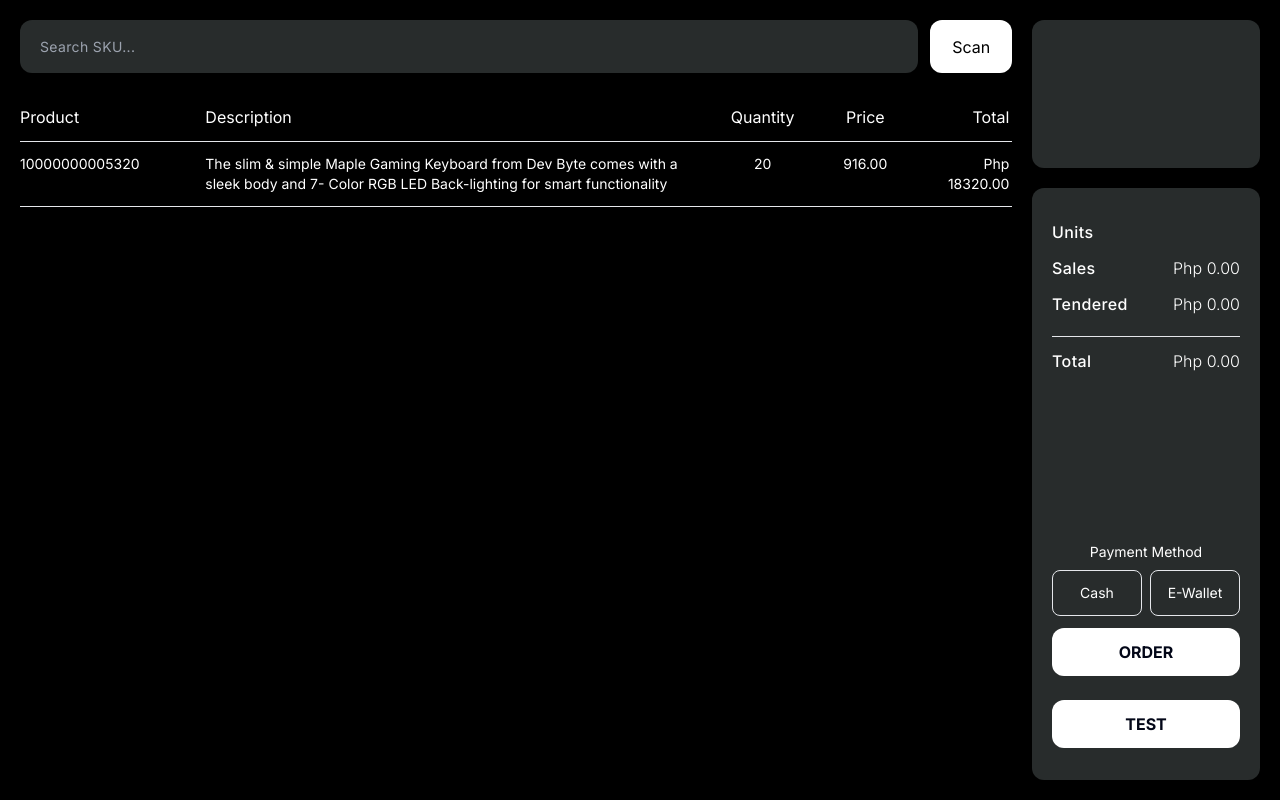
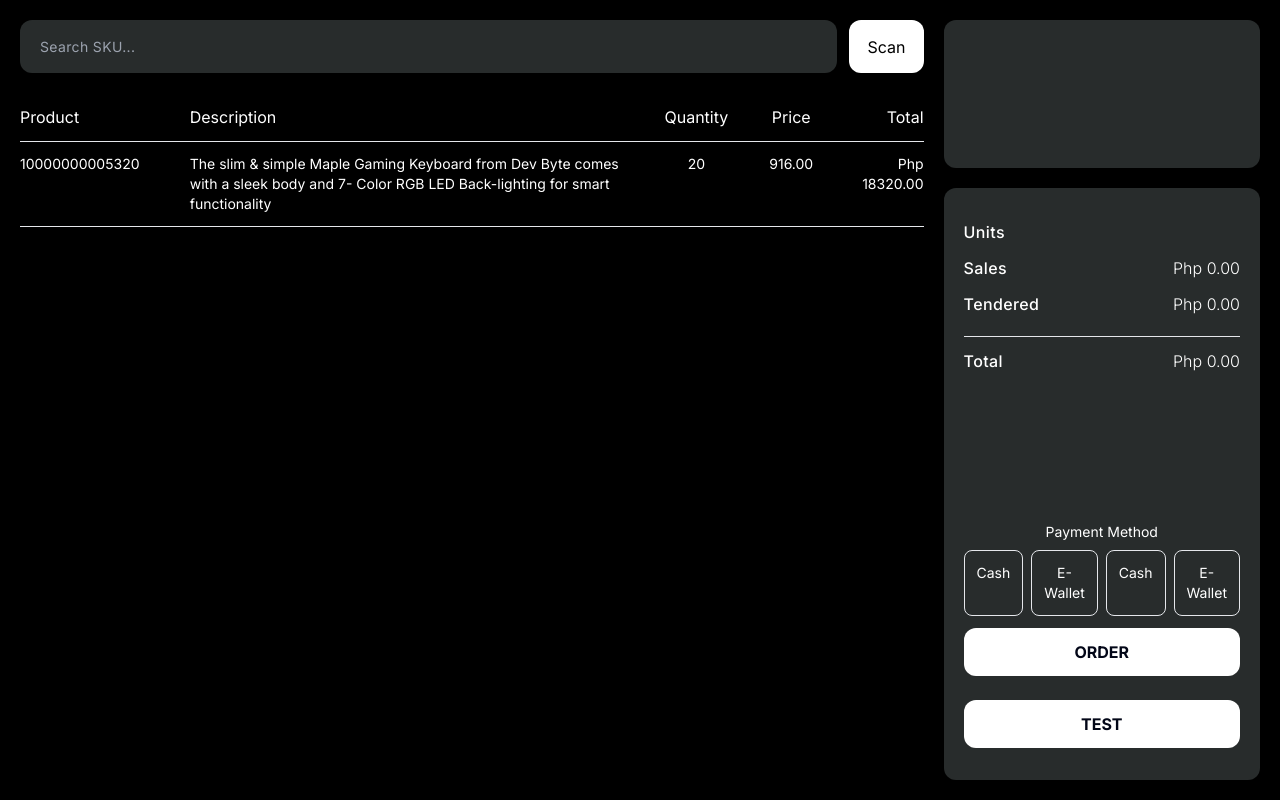
Before and after one commit to aidrecabrera/prosper-pos, a Next.js app: page / in a window 1280 px wide. Built offline with nearby package versions, Linux system fonts and the light colour scheme.

Commit message:
Update payment.tsx

```diff
--- a/src/app/components/payment.tsx
+++ b/src/app/components/payment.tsx
@@ -11,6 +11,12 @@ export default function page() {
         <div className="border justify-center items-center text-center w-full p-3 rounded-lg text-sm">
           <h1>E-Wallet</h1>
         </div>
+<div className="border justify-center items-center text-center w-full p-3 rounded-lg text-sm">
+          <h1>Cash</h1>
+        </div>
+        <div className="border justify-center items-center text-center w-full p-3 rounded-lg text-sm">
+          <h1>E-Wallet</h1>
+        </div>
       </div>
     </>
   );
```
